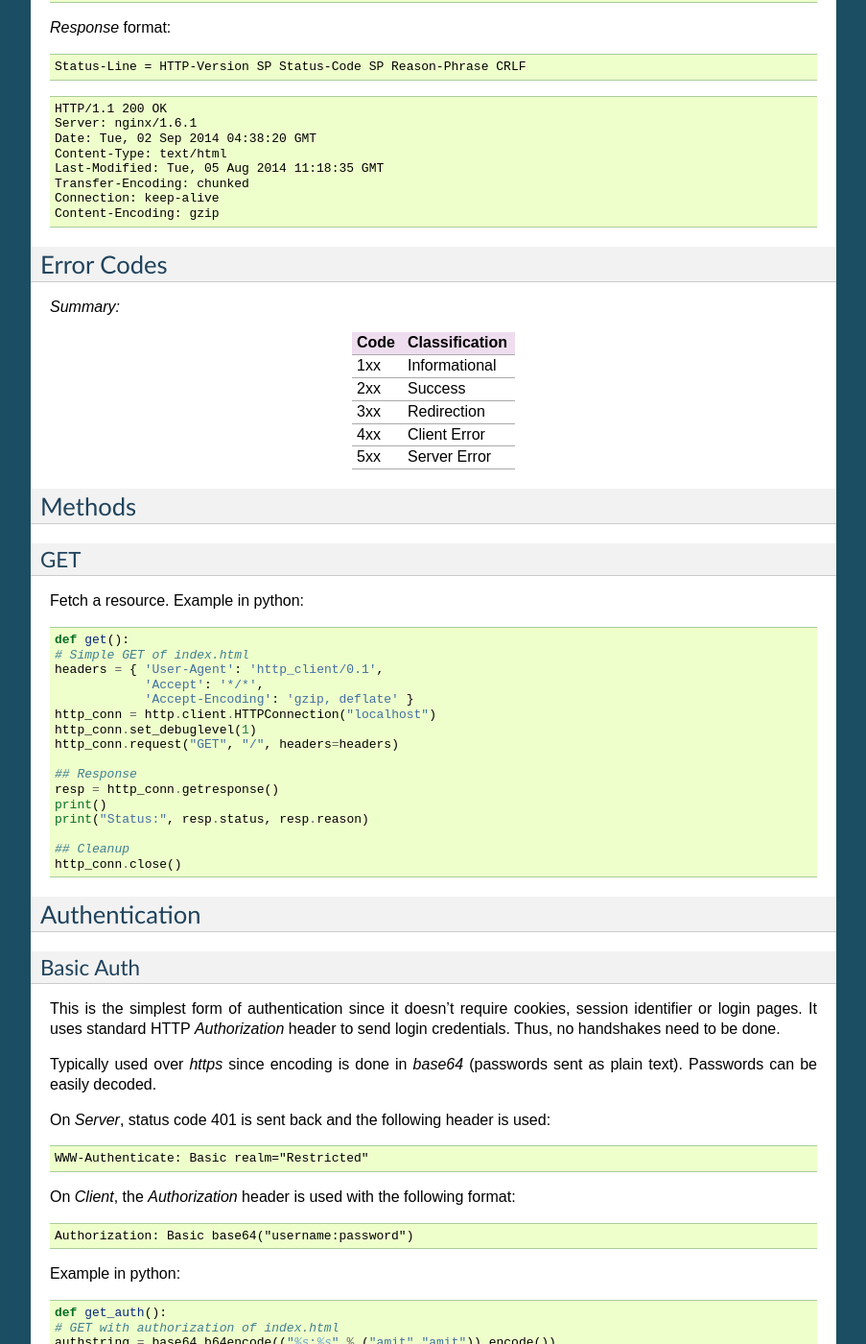
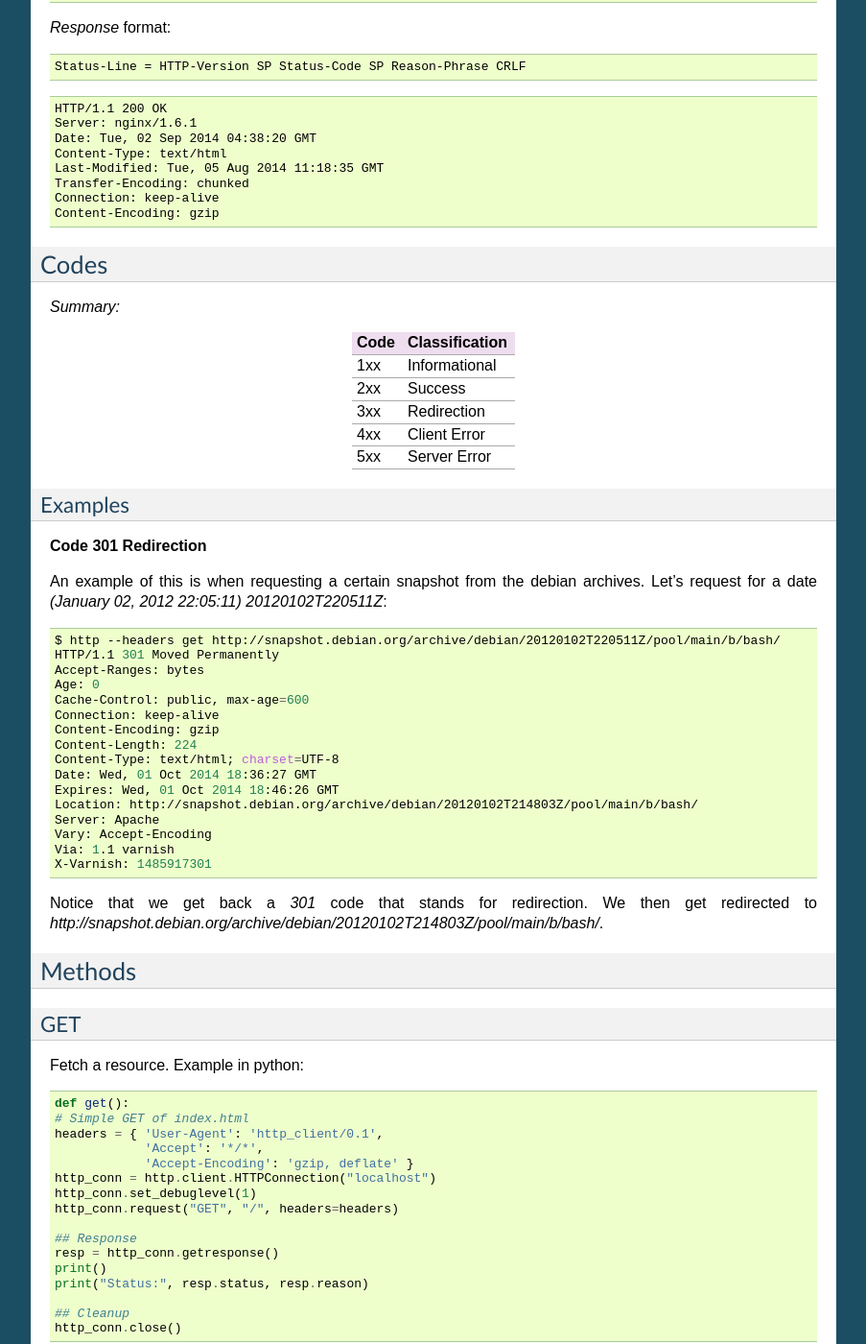
Before and after one commit to amituttam/notes, a Sphinx documentation site: the page built from docs/networking/http.rst, in a window 1280 px wide and 1400 px high, scrolled down 652 px. Shown: the whole window at 96% size, without its empty margins (198-1101 px from the left). Built offline with Sphinx 7.4.7, drawn with Linux system fonts in a browser that asks for light colours; some of the changed text lies outside the part shown.

Commit message:
networking: Updates to http and tcpdump sections

```diff
--- a/docs/networking/http.rst
+++ b/docs/networking/http.rst
@@ -58,8 +58,8 @@ Basic format for requests/responses:
     Connection: keep-alive
     Content-Encoding: gzip
 
-Error Codes
------------
+Codes
+-----
 
 *Summary:*
 
@@ -72,6 +72,36 @@ Error Codes
   4xx   Client Error
   5xx   Server Error
   ====  ==============
+
+Examples
+^^^^^^^^
+
+**Code 301 Redirection**
+
+An example of this is when requesting a certain snapshot from the debian
+archives. Let's request for a date *(January 02, 2012 22:05:11) 20120102T220511Z*:
+
+.. code-block:: shell
+
+    $ http --headers get http://snapshot.debian.org/archive/debian/20120102T220511Z/pool/main/b/bash/
+    HTTP/1.1 301 Moved Permanently
+    Accept-Ranges: bytes
+    Age: 0
+    Cache-Control: public, max-age=600
+    Connection: keep-alive
+    Content-Encoding: gzip
+    Content-Length: 224
+    Content-Type: text/html; charset=UTF-8
+    Date: Wed, 01 Oct 2014 18:36:27 GMT
+    Expires: Wed, 01 Oct 2014 18:46:26 GMT
+    Location: http://snapshot.debian.org/archive/debian/20120102T214803Z/pool/main/b/bash/
+    Server: Apache
+    Vary: Accept-Encoding
+    Via: 1.1 varnish
+    X-Varnish: 1485917301
+
+Notice that we get back a *301* code that stands for redirection. We
+then get redirected to *http://snapshot.debian.org/archive/debian/20120102T214803Z/pool/main/b/bash/*.
 
 Methods
 -------
```
Also changed, not shown: docs/networking/tcpdump.rst (+9 -0 lines).
